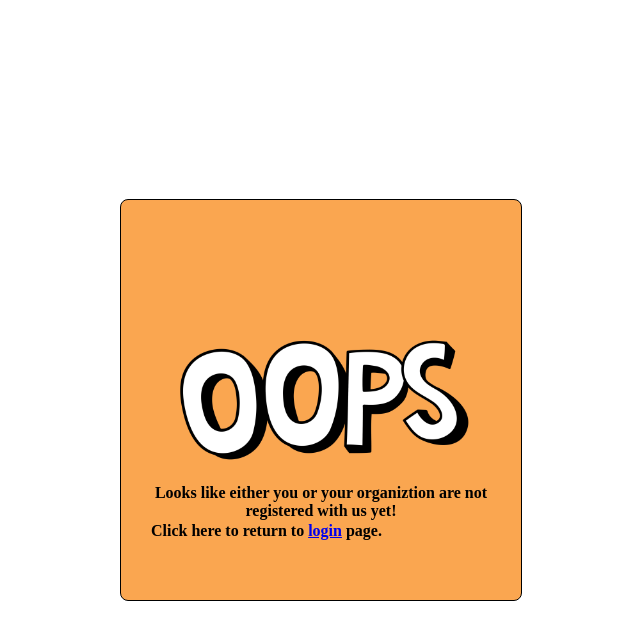
After one commit to Chandra23sekhar/CamPLUS, a Flask app: page /errors in a window 1280 px wide. The commit adds this page. Shown: the top 640 px of the page, without its empty margins (319-959 px from the left). Run offline with Flask 2, Linux system fonts and the light colour scheme.

Commit message:
change-2

```diff
--- a/server.py
+++ b/server.py
@@ -4,7 +4,7 @@ from urllib.parse import quote_plus, urlencode
 from flask_sqlalchemy import SQLAlchemy
 from authlib.integrations.flask_client import OAuth
 from dotenv import find_dotenv, load_dotenv
-from flask import Flask, redirect, render_template, session, url_for, request
+from flask import Flask, redirect, render_template, session, url_for, request, flash
 from datetime import datetime
 
 import numpy as np
@@ -12,6 +12,7 @@ from getData import *
 from encryptPass import *
 from createClub import *
 
+# get .env file
 ENV_FILE = find_dotenv()
 if ENV_FILE:
     load_dotenv(ENV_FILE)
@@ -75,7 +76,7 @@ class new_event(db.Model):
 
 db.create_all()
 
-
+# Initialize oauth application
 oauth = OAuth(app)
 
 oauth.register(
@@ -101,8 +102,13 @@ def login():
 # redirect to this page after successful authentication.
 @app.route("/callback", methods=["GET", "POST"])
 def callback():
-    token = oauth.auth0.authorize_access_token()
-    session["user"] = token
+    try:
+        token = oauth.auth0.authorize_access_token()
+        session["user"] = token
+    except:
+       # print('User doesnt belong to this organiztion')
+        flash('User doesnt belong to the organization')
+        return redirect('/errors')
     try:
         print('Trying to add new record')
         new_rec = user_balance(user_name=session.get('user')['userinfo']['name'], balance=10.0)
@@ -131,13 +137,14 @@ def logout():
 @app.route("/", methods=['GET', 'POST'])
 def home():
     # temporary information
-    if session:
-        t = user_balance.query.filter_by(user_name=session.get('user')['userinfo']['name']).first()
-        return render_template("home.html", session=session.get('user'), name=session.get('user')['userinfo']['name'],
-            e=session.get('user')['userinfo']['email'],
-            b=np.round(t.balance, 3), indent=4)
-    else:
-        return render_template("home.html", session=session.get('user'), indent=4)
+    # if session:
+    #     #print(session.get('user')['userinfo']['name'])
+    #     t = user_balance.query.filter_by(user_name=session.get('user')['userinfo']['name']).first()
+    #     return render_template("home.html", session=session.get('user'), name=session.get('user')['userinfo']['name'],
+    #         e=session.get('user')['userinfo']['email'],
+    #         b=np.round(t.balance, 3), indent=4)
+    # else:
+    return render_template("home.html", session=session.get('user'), indent=4)
 
 # added new pages
 # to send payments
@@ -260,7 +267,9 @@ def feedback():
 def rewards():
     return render_template('rewards.html')
 
-
+@app.route('/errors')
+def errors():
+    return render_template('error.html')
 
 if __name__ == "__main__":
-    app.run(host="0.0.0.0", port=env.get("PORT", 3000), debug=True)
+    app.run(host="0.0.0.0", port=env.get("PORT", 3000), debug=False)
--- a/static/css/clubAdm.css
+++ b/static/css/clubAdm.css
@@ -28,7 +28,7 @@ h3 {
 .user h1{
   position: absolute;
     color: #330033;
-    left: 100px;
+    left: 200px;
     width: 40%;
 }
 
--- a/templates/clubAdm.html
+++ b/templates/clubAdm.html
@@ -9,10 +9,12 @@
     <link href='https://unpkg.com/boxicons@2.0.7/css/boxicons.min.css' rel='stylesheet'>
      <meta name="viewport" content="width=device-width, initial-scale=1.0">
      <link rel="stylesheet" href="../static/css/clubAdm.css">
+     <link rel="icon" href="../static/images/Camplus-logo.png">
     <title>Cam[PLUS] | Clubs</title>
 </head>
 
 <body>
+
     <div class="sidebar">
         <div class="logo-details">
           <i class='bx bxl-c-plus-plus icon'></i>
@@ -111,6 +113,7 @@
                     <button type="submit"><img src="search.png" alt=""></button> -->
                 </div>
                 <div class="user">
+                    <img src="../static/images/Camplus-logo.png" alt="" style="height: 70px; width: 70px; position: absolute; left: 100px;">
                     <h1>Clubs</h1>
 
                      <a href="{{url_for('createvent')}}" class="btn">Register events</a>
--- /dev/null
+++ b/templates/error.html
@@ -0,0 +1,47 @@
+<!DOCTYPE html>
+<html lang="en">
+<head>
+    <meta charset="UTF-8">
+    <meta http-equiv="X-UA-Compatible" content="IE=edge">
+    <meta name="viewport" content="width=device-width, initial-scale=1.0">
+    <title>Cam[Plus] | No Organiztion</title>
+    <style>
+        .container{
+            height: 400px;
+            width: 400px;
+            border-radius: 0.5em;
+            position: absolute;
+            top: 50%;
+            left: 50%;
+            transform: translate(-50%, -50%);
+            border: 1px solid black;
+            background-image: url('../static/images/job183-bee-22a.jpg');
+            background-repeat: no-repeat;
+            background-size: contain;
+            text-align: center;
+        }
+        .line-1{
+            position: absolute;
+            bottom: 50px;
+            font-size: medium;
+            color: black;
+            font-weight: bold;
+            margin: 30px;
+        }
+        .line-2{
+            position: absolute;
+            bottom: 30px;
+            font-size: medium;
+            color: black;
+            font-weight: bold;
+            margin: 30px;
+        }
+    </style>
+</head>
+<body>
+    <div class="container">
+        <p class="line-1">Looks like either you or your organiztion are not registered with us yet!</p><br>
+        <p class="line-2">Click here to return to <a href="{{url_for('login')}}">login</a> page.</p>
+    </div>
+</body>
+</html>
--- a/templates/payment.html
+++ b/templates/payment.html
@@ -11,6 +11,7 @@
     <link rel="stylesheet" href="../static/css/profile.css">
     <script src="../static/js/script1.js"></script>
     <link rel="stylesheet" href="../static/css/paymentSucc.css">
+    <script src="https://cdn.lordicon.com/fudrjiwc.js"></script>
     <script src="https://cdn.lordicon.com/fudrjiwc.js"></script>
     <script src="https://kit.fontawesome.com/16e4e7adbf.js" crossorigin="anonymous"></script>
 </head>
--- a/templates/viewevents.html
+++ b/templates/viewevents.html
@@ -8,6 +8,7 @@
     <link rel="stylesheet" href="../static/css/viewevent.css">
     <link href='https://unpkg.com/boxicons@2.0.7/css/boxicons.min.css' rel='stylesheet'>
     <link rel="stylesheet" href="../static/css/profile.css">
+    <link rel="icon" href="../static/images/Camplus-logo.png">
     <title>Events Card</title>
 </head>
 <body>
```
Also changed, not shown: static/css/index.css (+16 -6 lines), static/css/profile.css (+6 -1 lines), tempCodeRunnerFile.py (added, +7 -0 lines), templates/index.html (+5 -3 lines), templates/profile.html (+7 -3 lines), project.db, static/images/69c19d27d94446cea329a779140b5301-removebg-preview.png (added), static/images/CAMPLUS-white-logo.png (added), static/images/Camplus-logo.png (added), static/images/job183-bee-22a.jpg (added), static/images/logo_purple_trans.png (deleted), static/images/pexels-anni-roenkae-5853340.jpg (added), 2 other files.
